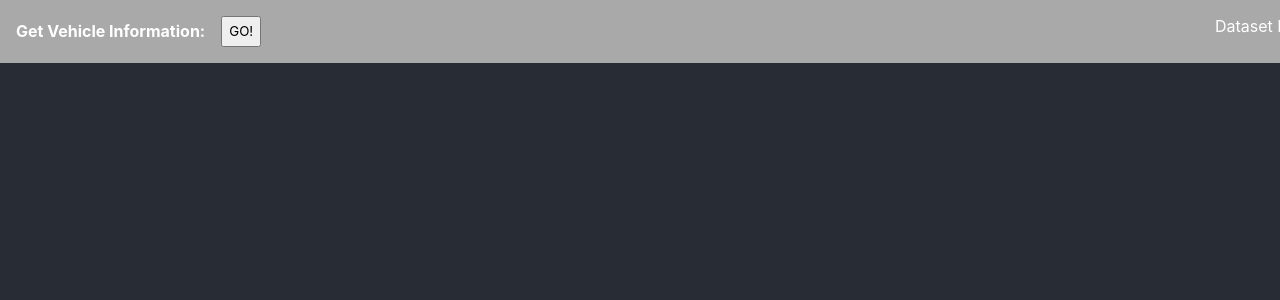
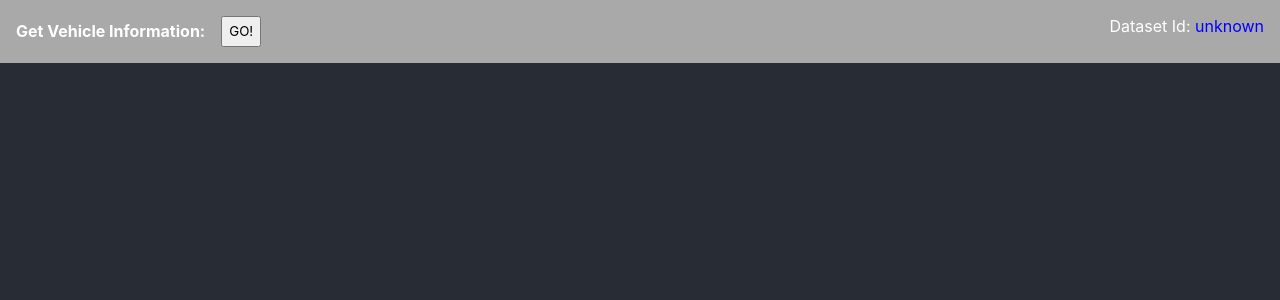
Before and after one commit to rbolet/cox, a React (Create React App) app: page / in a window 1280 px wide. Shown: the top 300 px of the page. Built offline with nearby package versions, Linux system fonts and the light colour scheme.

Commit message:
css tweaks

```diff
--- a/src/App.css
+++ b/src/App.css
@@ -1,14 +1,18 @@
 .app-container {
   min-height: 100vh;
-  width: 100%;
+  /* width: 100%; */
 }
 
 .header {
   background-color: darkgray;
-  width: 100%;
+  /* width: 100%; */
   display: flex;
   justify-content: space-between;
   padding: 0 1rem;
+}
+
+.header span {
+  color: blue;
 }
 
 .button-container {
--- a/src/App.js
+++ b/src/App.js
@@ -3,7 +3,7 @@ import "./App.css";
 import { useState } from "react";
 
 function App() {
-  const [datasetId, setDatasetId] = useState(null);
+  const [datasetId, setDatasetId] = useState("unknown");
 
   async function getDataset() {
     const data = await fetch("https://http://api.coxauto-interview.com/api/datasetId");
```
